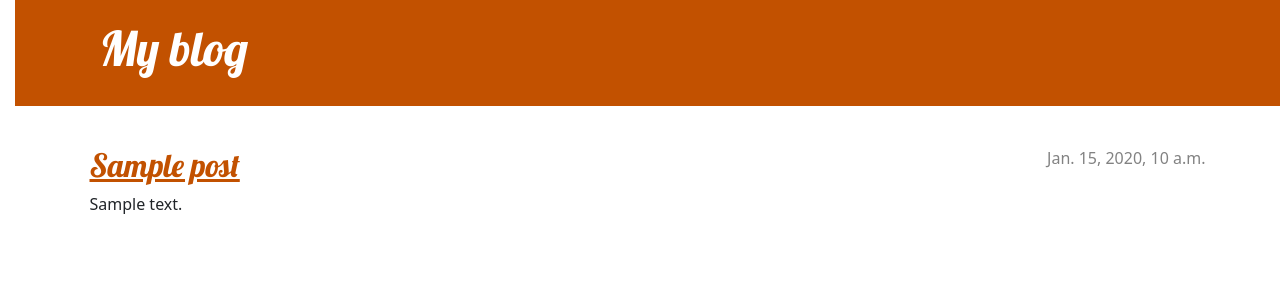
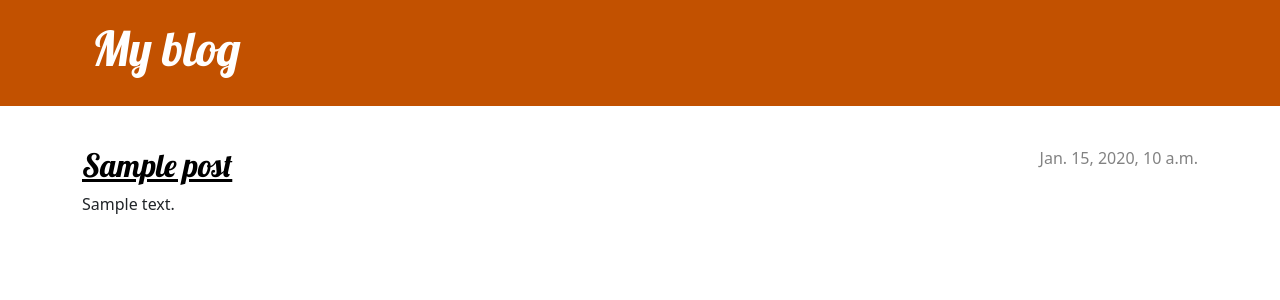
Before and after one commit to Enochteo/blog-app, a Django app: page / in a window 1280 px wide. Shown: the top 300 px of the page. Run offline with Django 5.2, Linux system fonts and the light colour scheme; tables that the repository leaves empty hold one stand-in row (values such as "Sample post").

Commit message:
add static files

```diff
--- a/blog/static/css/blog.css
+++ b/blog/static/css/blog.css
@@ -1,12 +1,3 @@
-h1 a, h2 a {
-    color: #C25100;
-    font-family: 'Lobster';
-}
-
-body {
-    padding-left: 15px;
-}
-
 .page-header {
     background-color: #C25100;
     margin-top: 0;
@@ -23,7 +14,10 @@ body {
     text-decoration: none;
 }
 
-h1, h2, h3, h4 {
+h1,
+h2,
+h3,
+h4 {
     font-family: 'Lobster', cursive;
 }
 
@@ -53,6 +47,11 @@ h1, h2, h3, h4 {
     margin-bottom: 70px;
 }
 
+.post h2 a,
+.post h2 a:visited {
+    color: #000000;
+}
+
 .post > .date,
 .post > .actions {
     float: right;
```
